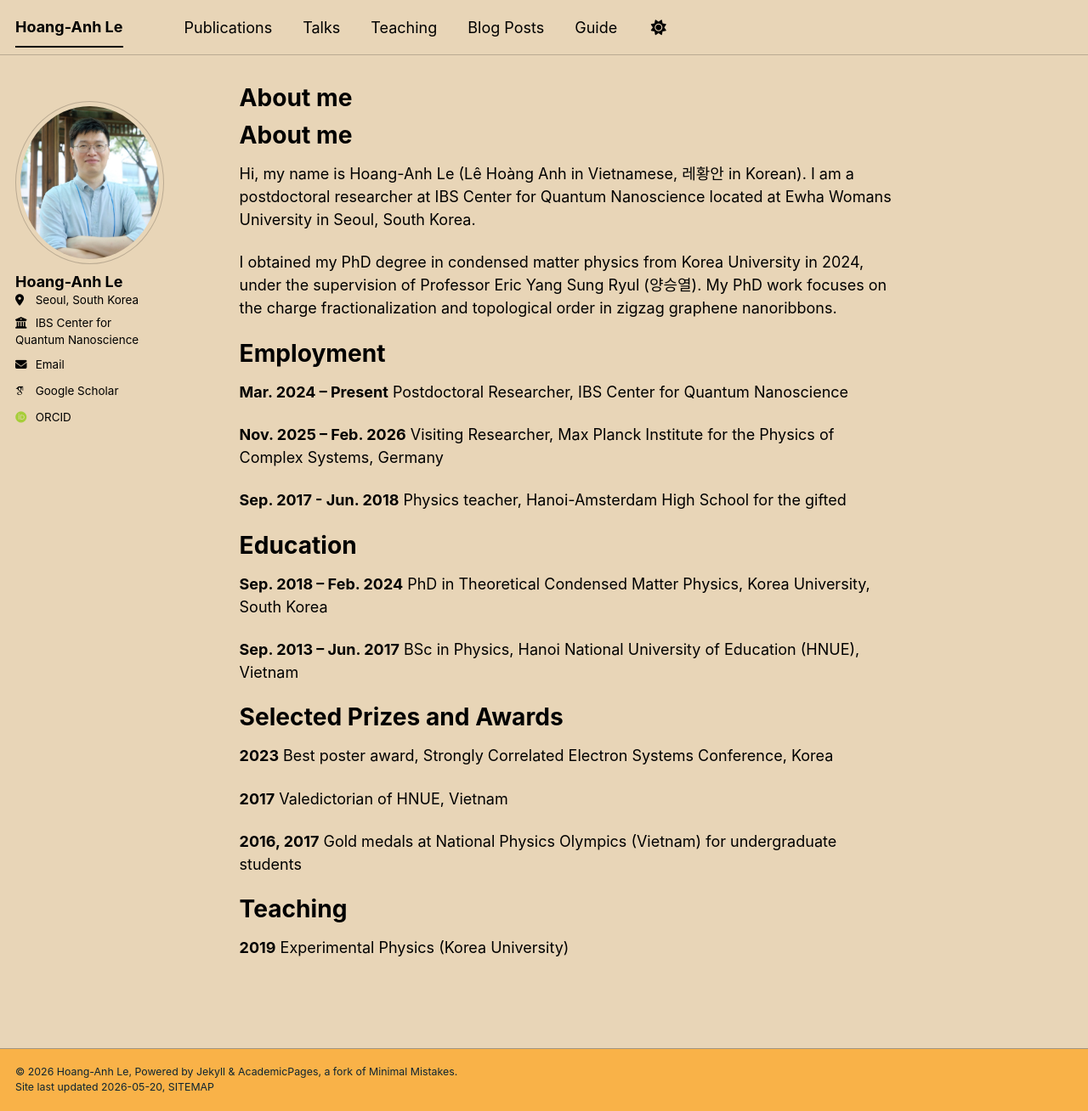
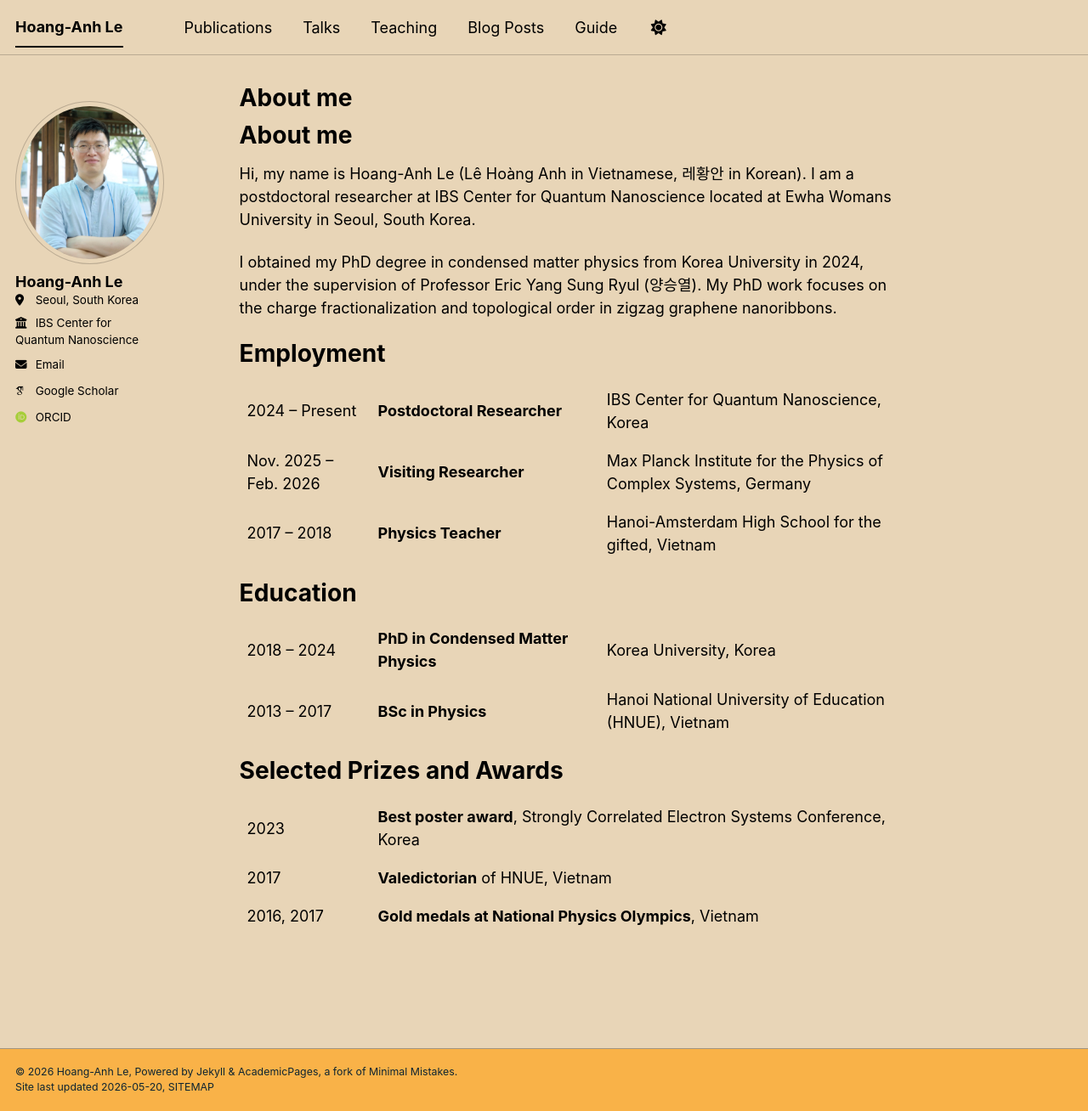
Before and after one commit to lehoanganh1112/lehoanganh1112.github.io, a Jekyll site: the page built from _pages/about.md, in a window 1280 px wide and 1308 px high. Shown: the whole window at 85% size. Built offline with Jekyll 4.4.1, drawn with Linux system fonts in a browser that asks for light colours; some web fonts are replaced; a script bundle is joined from its source files by our own code; library files that are not in the unit come from our copies; our own code applies the rules of GitHub Pages for plain Markdown files.

Commit message:
Major revision

```diff
--- a/_pages/about.md
+++ b/_pages/about.md
@@ -20,29 +20,60 @@ I obtained my PhD degree in condensed matter physics from Korea University in 20
 Employment
 ===
 
-**Mar. 2024 – Present** Postdoctoral Researcher, IBS Center for Quantum Nanoscience
-
-**Nov. 2025 – Feb. 2026** Visiting Researcher, Max Planck Institute for the Physics of Complex Systems, Germany
-
-**Sep. 2017 - Jun. 2018**	Physics teacher, Hanoi-Amsterdam High School for the gifted
+<table style="width:100%; border:none; font-size: 1em;">
+  <tr>
+    <td style="width:20%; border:none;">2024 – Present</td>
+    <td style="width:35%; border:none;"><strong>Postdoctoral Researcher</strong></td>
+    <td style="width:45%; border:none;">IBS Center for Quantum Nanoscience, Korea</td>
+  </tr>
+  <tr>
+    <td style="border:none;">Nov. 2025 – Feb. 2026</td>
+    <td style="border:none;"><strong>Visiting Researcher</strong></td>
+    <td style="border:none;">Max Planck Institute for the Physics of Complex Systems, Germany</td>
+  </tr>
+  <tr>
+    <td style="border:none;">2017 – 2018</td>
+    <td style="border:none;"><strong>Physics Teacher</strong></td>
+    <td style="border:none;">Hanoi-Amsterdam High School for the gifted, Vietnam</td>
+  </tr>
+</table>
 
 Education
 =====
-**Sep. 2018 – Feb. 2024** PhD in Theoretical Condensed Matter Physics, Korea University, South Korea
 
-**Sep. 2013 – Jun. 2017** BSc in Physics, Hanoi National University of Education (HNUE), Vietnam
+<table style="width:100%; border:none; font-size: 1em;">
+  <tr>
+    <td style="width:20%; border:none;">2018 – 2024</td>
+    <td style="width:35%; border:none;"><strong>PhD in Condensed Matter Physics</strong></td>
+    <td style="width:45%; border:none;">Korea University, Korea</td>
+  </tr>
+  <tr>
+    <td style="border:none;">2013 – 2017</td>
+    <td style="border:none;"><strong>BSc in Physics</strong></td>
+    <td style="border:none;">Hanoi National University of Education (HNUE), Vietnam </td>
+  </tr>
+</table>
+
 
 Selected Prizes and Awards
 =====
-**2023**  Best poster award, Strongly Correlated Electron Systems Conference, Korea
 
-**2017**	Valedictorian of HNUE, Vietnam
+<table style="width:100%; border:none; font-size: 1em;">
+  <tr>
+    <td style="width:20%; border:none;">2023</td>
+    <td style="width:80%; border:none;"><strong>Best poster award</strong>, Strongly Correlated Electron Systems Conference, Korea</td>
+  </tr>
+  <tr>
+    <td style="border:none;">2017</td>
+    <td style="border:none;"><strong>Valedictorian</strong> of HNUE, Vietnam </td>
+  </tr>
+   <tr>
+    <td style="border:none;">2016, 2017</td>
+    <td style="border:none;"> <strong>Gold medals at National Physics Olympics</strong>, Vietnam </td>
+  </tr>
+</table>
 
-**2016, 2017**  Gold medals at National Physics Olympics (Vietnam) for undergraduate students
 
-Teaching
-=====
-**2019**			Experimental Physics (Korea University)
 
 
 <!-- This is the front page of a website that is powered by the [Academic Pages template](https://github.com/academicpages/academicpages.github.io) and hosted on GitHub pages. [GitHub pages](https://pages.github.com) is a free service in which websites are built and hosted from code and data stored in a GitHub repository, automatically updating when a new commit is made to the repository. This template was forked from the [Minimal Mistakes Jekyll Theme](https://mmistakes.github.io/minimal-mistakes/) created by Michael Rose, and then extended to support the kinds of content that academics have: publications, talks, teaching, a portfolio, blog posts, and a dynamically-generated CV. Incidentally, these same features make it a great template for anyone that needs to show off a professional template!
--- a/_pages/teaching.html
+++ b/_pages/teaching.html
@@ -5,6 +5,11 @@ permalink: /teaching/
 author_profile: true
 ---
 
+
+Teaching
+=====
+**2019**			Experimental Physics (Korea University)
+
 {% include base_path %}
 
 {% for post in site.teaching reversed %}
```
